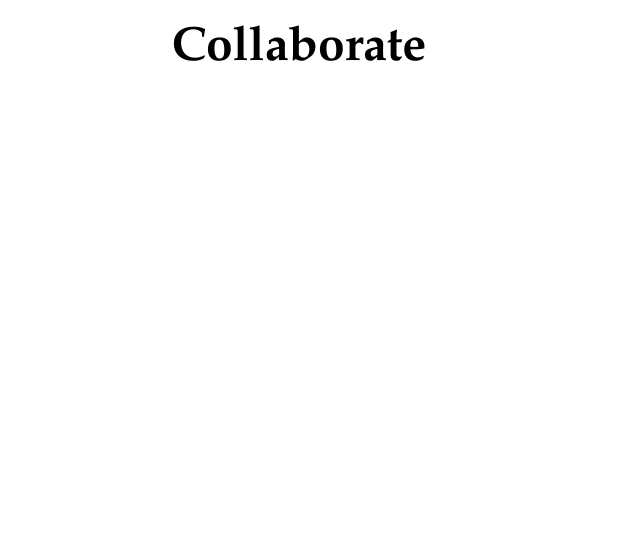
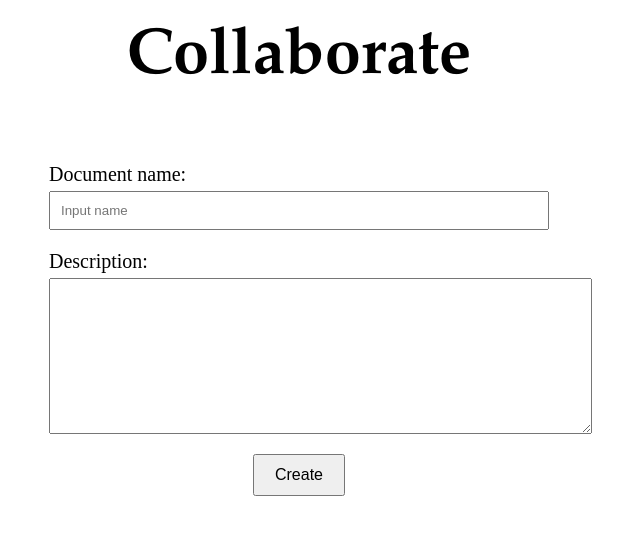
Before and after one commit to FilipK19/RS-Projekt, a FastAPI app: page /create in a window 1280 px wide. Shown: the top 535 px of the page, without its empty margins (341-981 px from the left). Run offline with FastAPI, Linux system fonts and the light colour scheme.

Commit message:
create link

```diff
--- a/templates/create.html
+++ b/templates/create.html
@@ -9,10 +9,32 @@
             h1 {
                 margin: 5px 0;
                 font-family: "Book Antiqua", Palatino, serif;
-                font-size: 48px;
+                font-size: 65px;
             }
             p {
                 margin: 65px;
+            }
+            .input-container {
+                width: 500px;
+                margin: 20px auto;
+                text-align: left;
+            }
+            label {
+                display: block;
+                margin-bottom: 5px;
+                font-size: 20px;
+            }
+            input {
+                width: 100%;
+                padding: 10px;
+                box-sizing: border-box;
+
+            }
+            button {
+                color: black;
+                padding: 10px 20px;
+                font-size: 16px;
+                cursor: pointer;
             }
         </style>
     </head>
@@ -20,5 +42,17 @@
         <h1>Collaborate</h1>
         <p> </p>
 
+        <div class="input-container">
+            <label>Document name:</label>
+            <input type="text" placeholder="Input name">
+        </div>
+
+        <div class="input-container">
+            <label>Description:</label>
+            <textarea name="content" rows="10" cols="65" required></textarea><br>
+        </div>
+        <a href="/home">
+            <button>Create</button>
+
     </body>
 </html>
```
